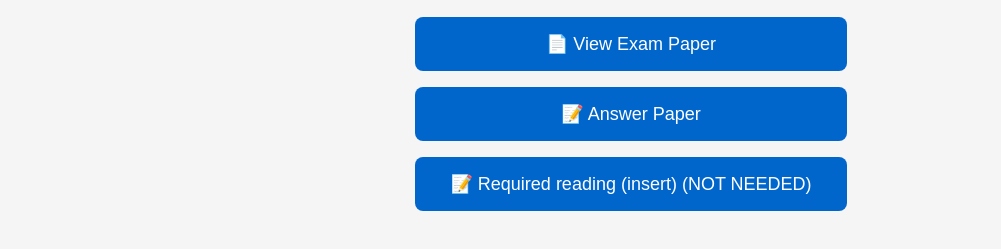
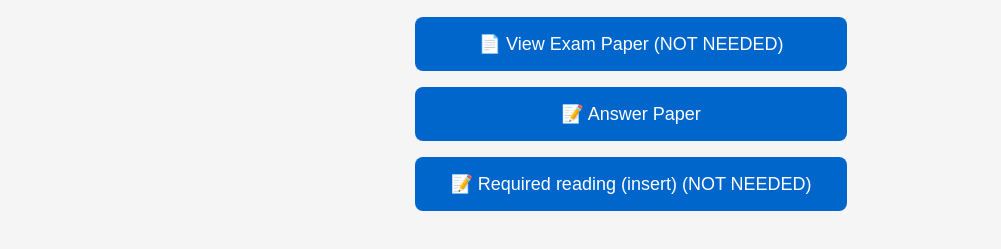
Before and after one commit to adil123786/exams123, a plain HTML site: page index.html in a window 1280 px wide. Shown: the part 179-428 px from the top of the page, without its empty margins (9-1010 px from the left). Drawn offline with Linux system fonts and the light colour scheme.

Commit message:
Update index.html

```diff
--- a/index.html
+++ b/index.html
@@ -35,7 +35,7 @@
   <h2>COMPLETE UNDER STRICT EXAMINATION CONDITIONS AS OUTLINED INITIALLY. <br>FAILURE TO ADHERE WILL RESULT IN DISQUALIFICATION</h2>
 
   <a href="qpaper.pdf" target="_blank" class="button">
-    📄 View Exam Paper
+    📄 View Exam Paper (NOT NEEDED)
   </a>
 
   <a href="apaper.pdf" target="_blank" class="button">
```
